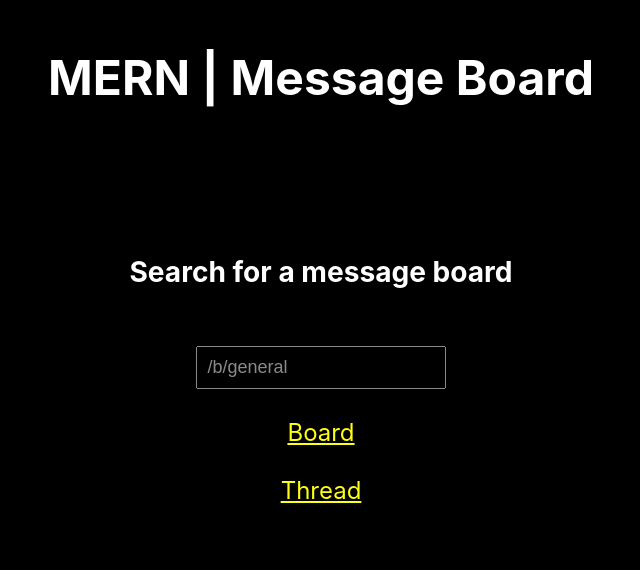
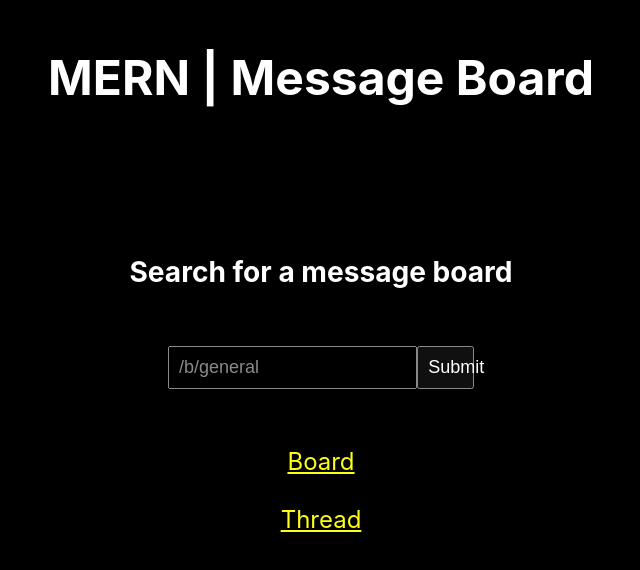
Before and after one commit to bstefansen/message-board, a React (Create React App) app in the folder client/: page / in a window 1280 px wide. Shown: the top 570 px of the page, without its empty margins (319-959 px from the left). Built offline with nearby package versions, Linux system fonts and the light colour scheme.

Commit message:
app now deploys react client and node server with yarn dev

```diff
--- a/client/package.json
+++ b/client/package.json
@@ -1,8 +1,9 @@
 {
-  "name": "message-board",
+  "name": "message-board-client",
   "version": "0.0.1",
   "description": "A message-board web application using the MERN stack",
   "private": true,
+  "proxy": "http://localhost:5000/",
   "dependencies": {
     "@testing-library/jest-dom": "^4.2.4",
     "@testing-library/react": "^9.5.0",
--- a/client/public/board.html
+++ b/client/public/board.html
@@ -7,7 +7,7 @@
     <meta charset="utf-8">
     <meta http-equiv="X-UA-Compatible" content="IE=edge">
     <meta name="viewport" content="width=device-width, initial-scale=1">
-    <link rel="stylesheet" href="/public/style.css">
+    <link rel="stylesheet" href="style.css">
   </head>
   <body>
     <header>
--- a/client/src/App.js
+++ b/client/src/App.js
@@ -8,7 +8,10 @@ function App() {
 
       <div className="main">
         <h3>Search for a message board</h3> <br />
-        <input className="input" placeholder="/b/general"/>
+        <form>
+          <input className="input" placeholder="/b/general"/>
+          <button className="input" style={{width: "5%"}}>Submit</button>
+        </form>
         <br /><br />
         <a href="board.html" >Board</a>
         <br /><br />
```
Also changed, not shown: package.json (+10 -3 lines), 1 other file (tests, documents, lock files or other folders).
